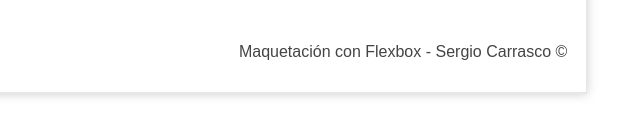
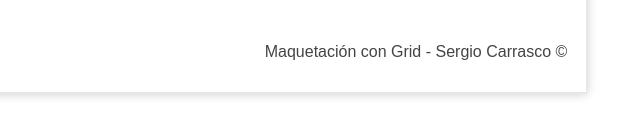
Before and after one commit to scarrasco85/-portfolio-layout-grid, a plain HTML site: page index.html in a window 1280 px wide. Shown: the part 600-736 px from the top of the page, 640-1280 px from the left. Drawn offline with Linux system fonts and the light colour scheme.

Commit message:
modify in index.html

```diff
--- a/index.html
+++ b/index.html
@@ -147,7 +147,7 @@
                 <h1>Portafolio</h1>
             </div>
             <div class="info">
-                Maquetación con Flexbox - Sergio Carrasco &copy;
+                Maquetación con Grid - Sergio Carrasco &copy;
             </div>
         </footer>
         <!-- FOOTER END -->
```
